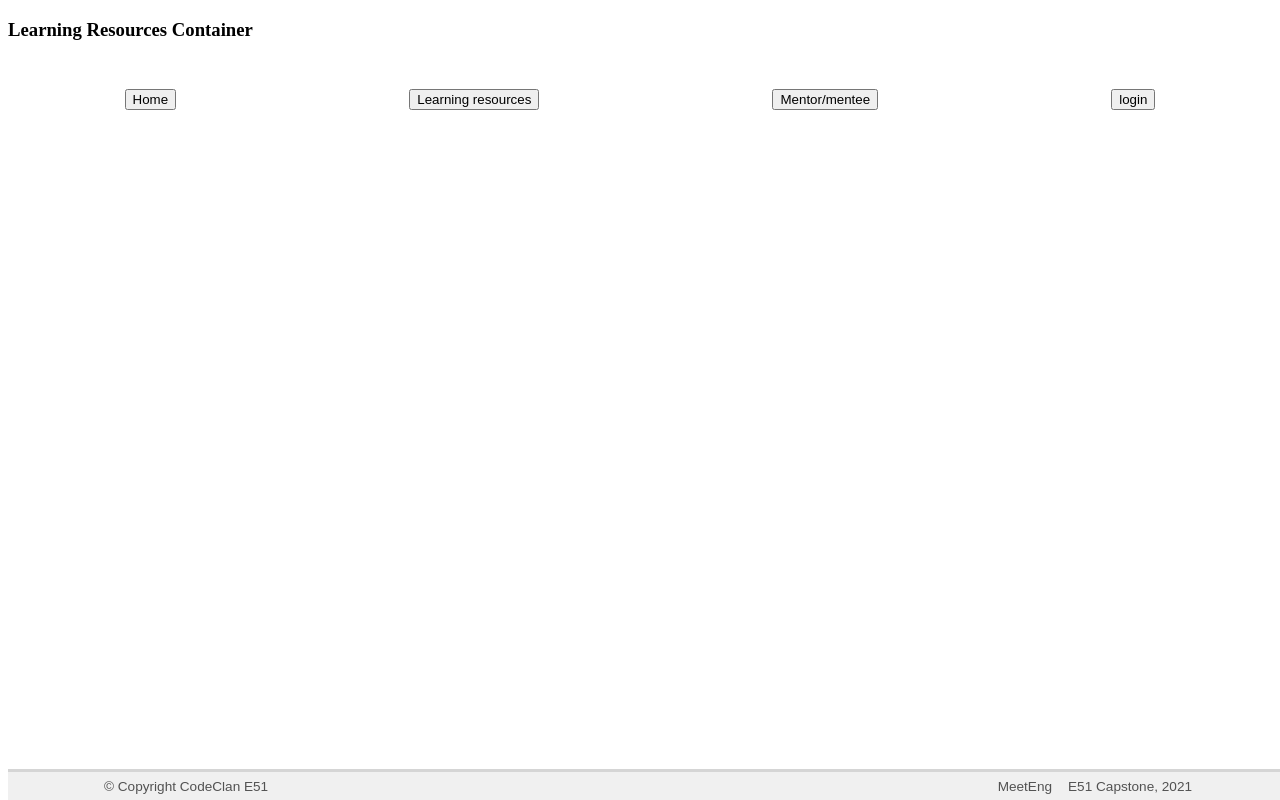
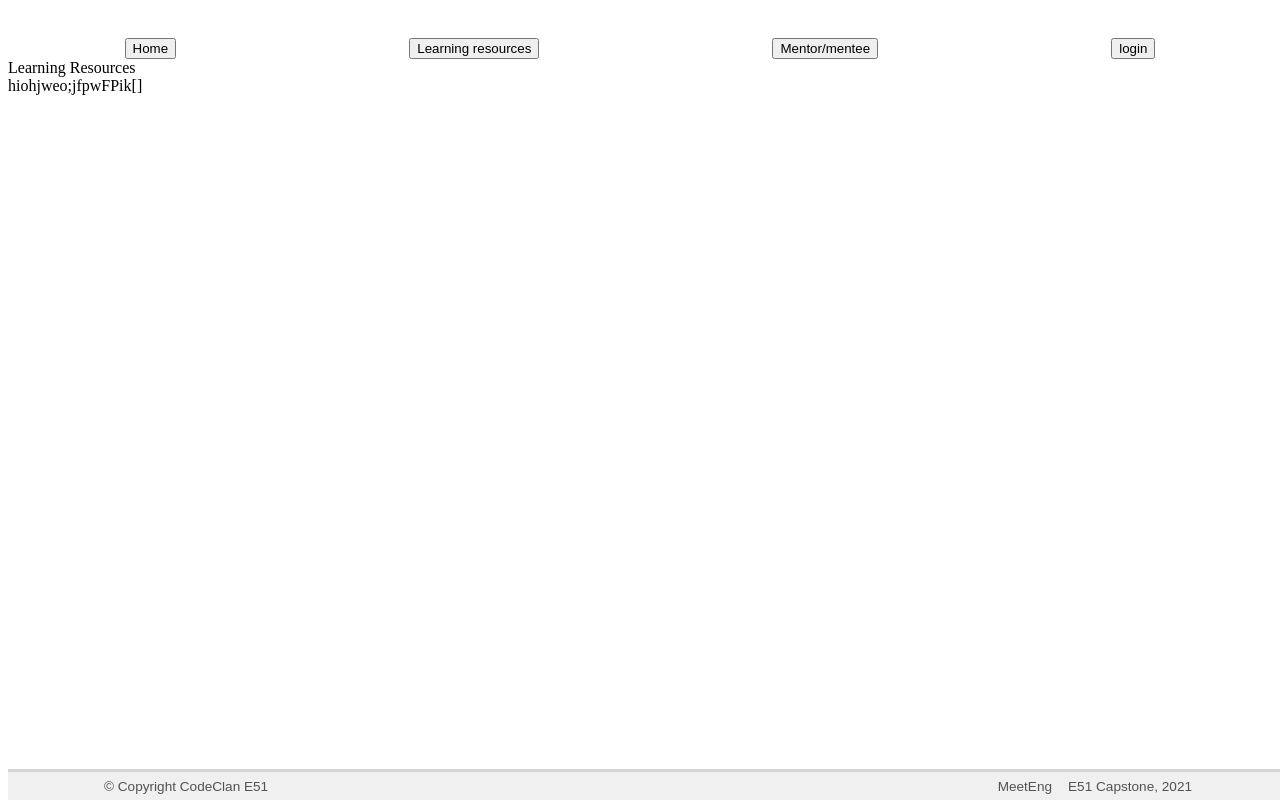
Before and after one commit to DerekBracken/Tutor-App, a React (Create React App) app in the folder client/: page /learningresources in a window 1280 px wide. Built offline with nearby package versions, Linux system fonts and the light colour scheme; no server answers; the HTML template or start-up script is replaced by a standard one.

Commit message:
Fixed error

```diff
--- a/client/src/containers/AllMentorsContainer.js
+++ b/client/src/containers/AllMentorsContainer.js
@@ -49,7 +49,7 @@ const AllMentorsContainer = () => {
         <h3> All Mentors Container </h3>
         <HeaderComponent/>
         <MatchedMentorList/>
-        <FooterComponent/>
+        <Footer/>
 
         </>
     )
--- a/client/src/containers/LearningResourcesContainer.js
+++ b/client/src/containers/LearningResourcesContainer.js
@@ -7,8 +7,14 @@ const LearningResources = () => {
 
     return(
         <>
-        <h3> Learning Resources Container </h3>
         <HeaderComponent/>
+        <div id="learning-resources-wrapper-block">
+            <div id="learning-resources-title">Learning Resources</div>
+            <div id="learning-resources-wrapper">
+                hiohjweo;jfpwFPik[]
+            </div>
+        </div>
+
         <Footer/>
         </>
     )
```
